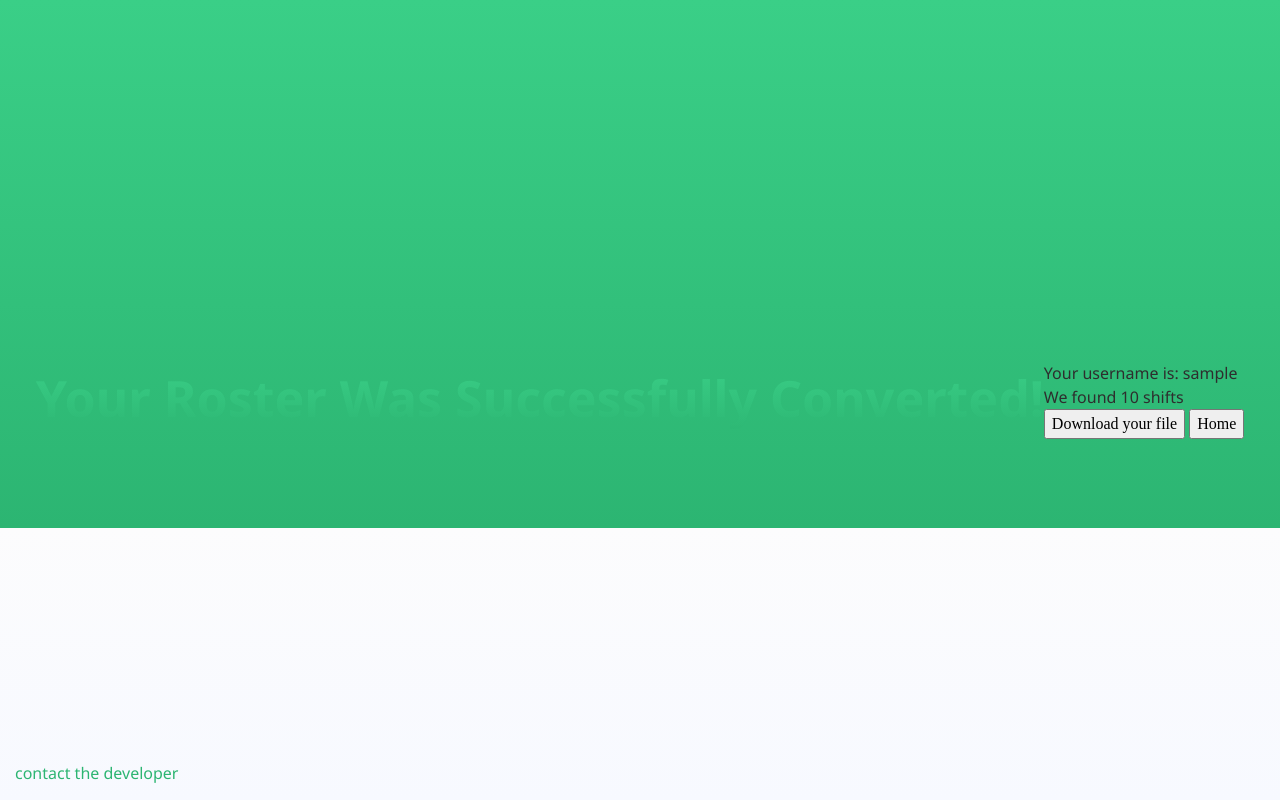
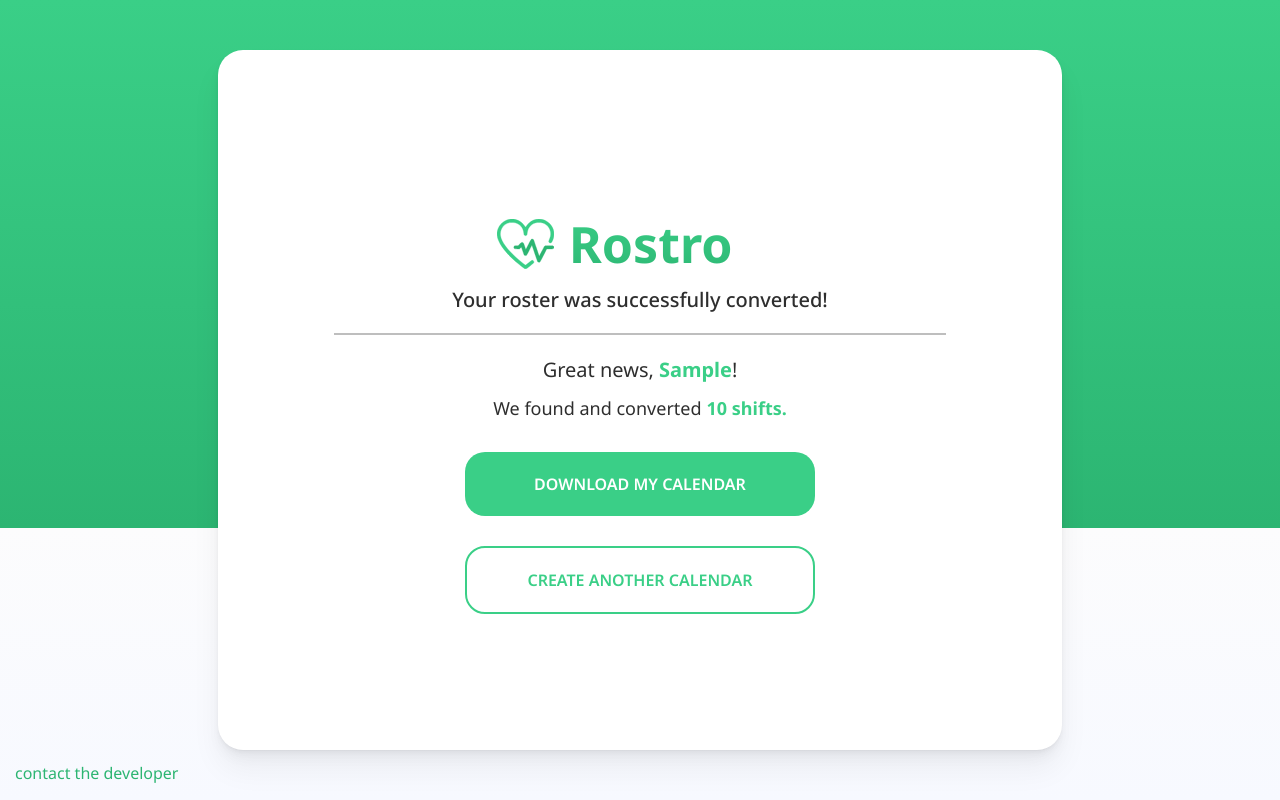
Before and after one commit to James-K-Lawson/Rostro, a Flask app: template app/templates/success.html in a window 1280 px wide. Run offline with Flask 2, Linux system fonts and the light colour scheme; the template is opened without the code that fills it: most values are stand-ins (such as "Sample title", 1, 10 or a date in 2020).

Commit message:
success styling

```diff
--- a/app/static/styles/styles.css
+++ b/app/static/styles/styles.css
@@ -97,7 +97,7 @@ h3 {
 	margin-bottom: 40px;
 }
 
-.btn-primary--next, input[type=submit] {
+.btn-primary--next, .btn-primary--next-alt, input[type=submit] {
 	background: #3ACF87;
 	border-radius: 20px;
 	color: #fff;
@@ -116,9 +116,23 @@ h3 {
 	min-width: 350px;
 }
 
+.btn-primary--next-alt {
+	margin-top: 30px;
+	background: none;
+	border: 2px solid #3acf87;
+	color: #3acf87;
+	transition: border 0.3s ease, color 0.3s ease;
+}
+
 .btn-primary--next:hover, input[type=submit]:hover {
 	background: #26ad6c;
 	transition: background 0.3s ease;
+}
+
+.btn-primary--next-alt:hover {
+	border: 2px solid #2CB572;
+	color: #2cb572;
+	transition: border 0.3s ease, color 0.3s ease;;
 }
 
 .upload-info {
@@ -184,7 +198,7 @@ li {
 
 ::-webkit-file-upload-button {
 	display: none;
- }
+}
 
 @media only screen and (max-width: 1031px) {
 	h1 {
--- a/app/templates/success.html
+++ b/app/templates/success.html
@@ -2,18 +2,26 @@
 {% block head %}
 {% endblock %}
 {% block body %}
-<h1>Your Roster Was Successfully Converted!</h1>
+<div class="body-container--primary">
+    <div class="body-text--headers">
+        <h1
+            style="display: flex; flex-direction: row; align-items: center; justify-content: center; padding-right: 50px;">
+            <img src="static/assets/favicon.svg" style="width: 56.58px; margin-right: 15px;">Rostro
+        </h1>
+        <h2>Your roster was successfully converted!</h2>
+        <div
+            style="width: calc(40vw + 100px); max-width: 800px; height: 2px; background: rgb(190, 190, 190); margin-top: 18px;">
+        </div>
+    </div>
+    <div style="display: flex; flex-direction: row; text-align: center; font-family: 'Noto Sans'; color: #2e2e2e; font-size: 20px;">Great news, <h3 style="text-transform: capitalize; font-size: 20px;margin: 0 0 0 5px;">{{username}}</h3>!</div>
+    <div style="margin-top: 10px;display: flex; flex-direction: row; text-align: center; font-family: 'Noto Sans'; color: #2e2e2e; font-size: 18px;">We found and converted <h3 style="font-size: 18px;margin: 0 0 0 5px;">{{shiftcount}} shifts.</h3></div>
+    <a href="{{ url_for('download', filename = filename) }}" style="margin-top:30px;" class="btn-primary--next" id="to_form">DOWNLOAD MY CALENDAR</a>
+    <a href="/form" class="btn-primary--next-alt" id="to_form">CREATE ANOTHER CALENDAR</a>
+</div>
 <div>
-<p>Your username is: {{username}}</p>
-<p>We found {{shiftcount}} shifts</p>
-<a href="{{ url_for('download', filename = filename) }}"><button id='download_file'>Download your file</button></a>
-<button id='return_to_home'>Home</button>
+
+
 </div>
-<script>
-    document.getElementById('return_to_home').addEventListener
-    ('click', go_home);
-    function go_home(){
-        window.location.href = '/index'
-    }
-</script>
+</div>
+
 {% endblock %}
```
